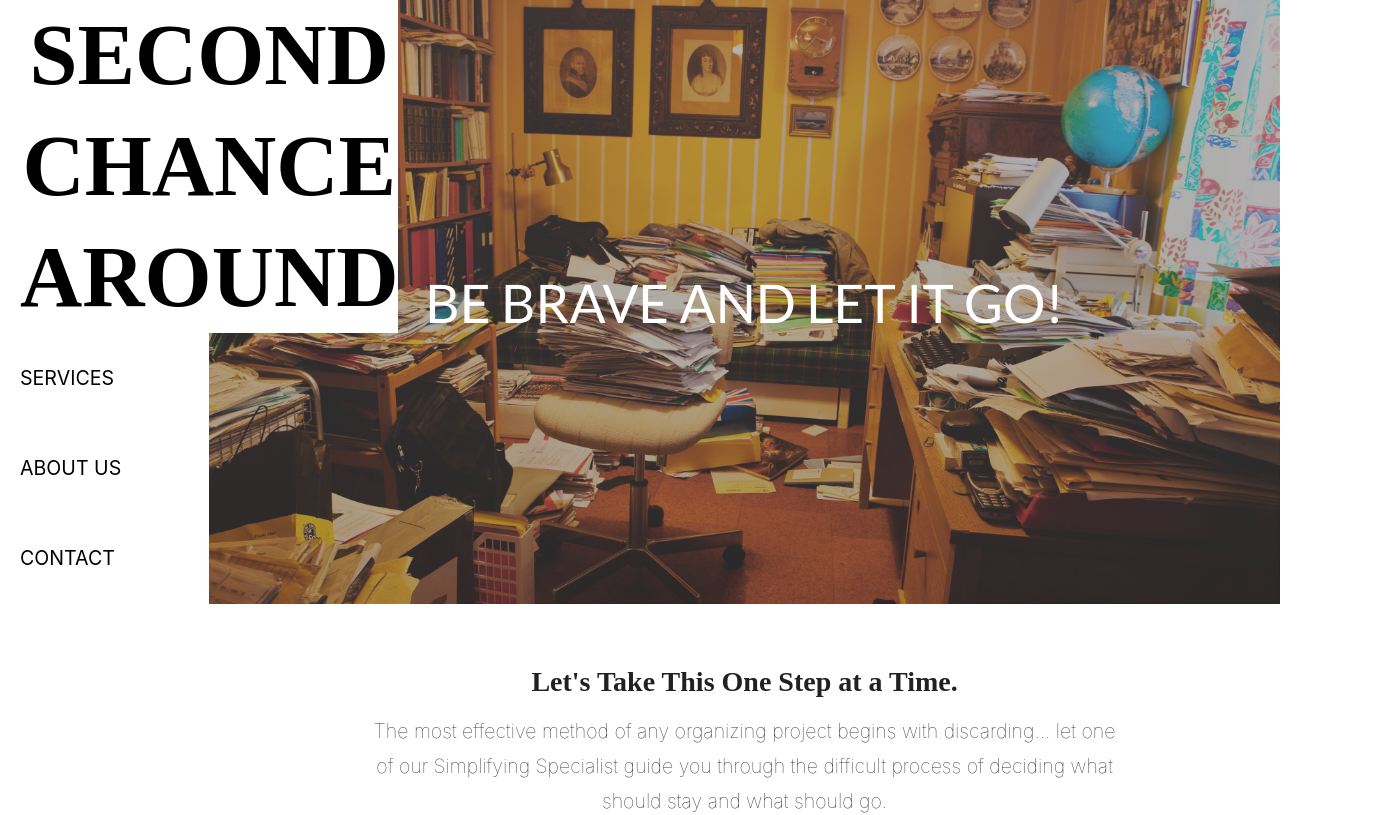
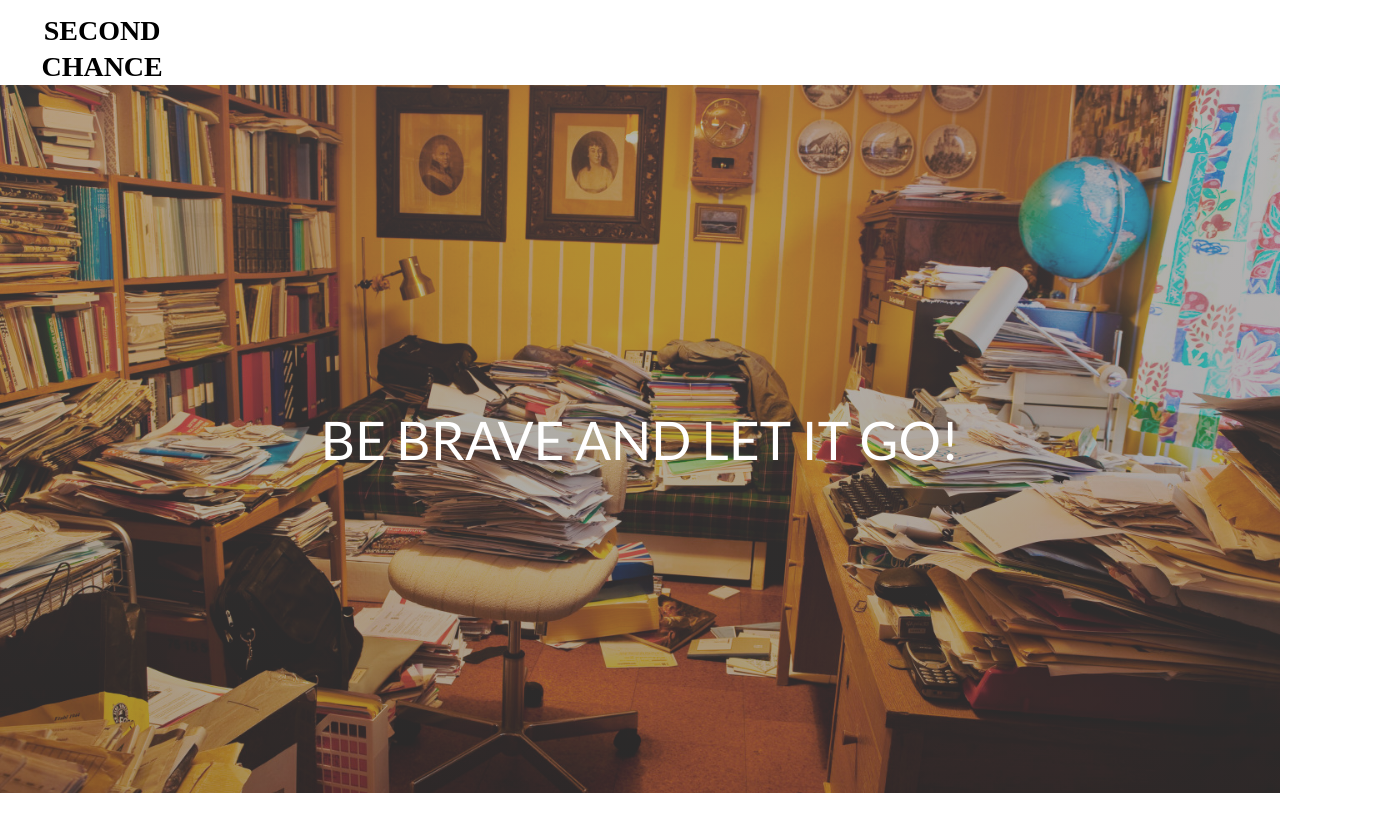
Before and after one commit to BriGuy520/second-chance-around-web, a React app: page / in a window 1280 px wide. Shown: the top 815 px of the page, 1383 px wide, since content can reach past the window. Built offline with nearby package versions, Linux system fonts and the light colour scheme; a web font is replaced by a local one.

Commit message:
trying to change the navigation menu

```diff
--- a/src/App.css
+++ b/src/App.css
@@ -15,7 +15,6 @@ h1 {
 
 .nav-header {
   display: flex;
-  flex-direction: row;
   justify-content: space-between;
   padding: 13px 10px 10px 10px;
 }
@@ -210,36 +209,20 @@ select {
     grid-template-columns: 2fr repeat(10, 1fr);
     grid-template-rows: 80px auto 40px;
     grid-template-areas:
-      "h c c c c c c c c c c c"
-      "m c c c c c c c c c c c"
+      "m m m m m m m m m m m m"
+      "c c c c c c c c c c c c"
+      "c c c c c c c c c c c c"
+      "c c c c c c c c c c c c"
       "f f f f f f f f f f f f"
   }
 
-  .big-head {
-    grid-area: h;
-    background: white;
-    width: 100%;
-  }
-
-  .side-menu {
+  .the-nav {
     grid-area: m;
-    list-style: none;
-    padding: 0 20px 100px 20px;
-    font-size: 1.4em;
-    height: 100vh;
-    position: fixed;
-  }
-
-  .side-menu a {
-    color: black;
-  }
-
-  .side-menu a:hover {
-    color: lightslategrey;
   }
 
   nav li {
-    padding: 35px 0;
+    display: flex;
+    flex-direction: row;
   }
 
   .content {
@@ -247,7 +230,7 @@ select {
   }
 
   .big-head h1 {
-    font-size: 4.4em;
+    font-size: 2.4em;
     text-align: center;
   }
 
--- a/src/components/Header.js
+++ /dev/null
@@ -1,12 +0,0 @@
-import React from 'react';
-import { Link } from 'react-router-dom';
-
-const Header = () => {
-  return (
-    <div className="big-head">
-      <Link to='/'><h1>SECOND<br/>CHANCE<br/>AROUND<br/></h1></Link>
-    </div>
-  );
-}
-
-export default Header;
--- a/src/components/Menu.js
+++ b/src/components/Menu.js
@@ -1,18 +1,21 @@
 import React from 'react';
 import { Link } from 'react-router-dom';
-import Header from './Header';
 
 const Menu = () => {
   return (
-    <div className="side-menu">
-      <Header />
-      <nav>
-          <Link to="/services"><li>SERVICES</li></Link>
-          <Link to="/about"><li>ABOUT US</li></Link>
-          <Link to="/contact"><li>CONTACT</li></Link>
-      </nav>
+    <div className="the-nav">
+      <header>
+        <div className="nav-header">
+          <Link to="/"><h1>SECOND CHANCE AROUND</h1></Link>
+        </div>
+        <nav>
+          <Link to='/services'><li key={1}>SERVICES</li></Link>
+          <Link to='/about'><li key={2}>ABOUT US</li></Link>
+          <Link to='/contact'><li key={3}>CONTACT</li></Link>
+        </nav>
+      </header>
     </div>
-  )
+  );
 }
 
 export default Menu;
--- a/src/components/Navbar.js
+++ b/src/components/Navbar.js
@@ -66,9 +66,9 @@ class Navbar extends Component {
             );
         } else {
             return (
-                <React.Fragment>
+                <div>
                     <Menu />
-                </React.Fragment>
+                </div>
             );
         }
     }
--- a/src/components/contact/General.js
+++ b/src/components/contact/General.js
@@ -5,24 +5,40 @@ const General = ({questionForm, values}) => {
   const [cancelGeneral, setGeneral] = useState(questionForm);
   const [formValues, setValues] = useState(values);
 
-  console.log(formValues);
+  console.log(setValues);
+  const handleSubmit = (e) => {
+    e.preventDefault();
+    console.log(setValues(formValues));
+  }
+
+  const handleChange = (e) => {
+    const target = e.target;
+    const value = target.value;
+    const name = target.name;
+
+    console.log(formValues);
+    console.log(value);
+    console.log(name);
+
+    console.log(setValues(values => ({...values, [name]: value})));
+  }
 
   return (
     <div>
     {cancelGeneral ?
     <div className="general-request close content">
-      <form className="fadein">
+      <form onSubmit={handleSubmit} className="fadein">
         <p>
-          Name*<br/><input type="text" name="fname" value={formValues.fname} onChange={e => setValues({ fname: e.target.value })} /><input type="text" name="lname" value={formValues.lname} onChange={e => setValues({ lname: e.target.value })} /><br/>
-          Email*<br/><input type="text" name="email" value={formValues.email} onChange={e => setValues({ email: e.target.value })} />
+          Name*<br/><input type="text" name="fname" value={formValues.fname} onChange={handleChange} /><input type="text" name="lname" value={formValues.lname} onChange={handleChange} /><br/>
+          Email*<br/><input type="text" name="email" value={formValues.email} onChange={handleChange} />
         </p>
         <p>
-          Subject*<br/><input type="text" name="subject" value={formValues.subject} onChange={e => setValues({ subject: e.target.value })} />
+          Subject*<br/><input type="text" name="subject" value={formValues.subject} onChange={handleChange} />
         </p>
         <p>Message*<br/>
-          <textarea name="details" rows="10" cols="75" value={formValues.message} onChange={e => setValues({ message: e.target.value })}></textarea>
+          <textarea name="message" rows="10" cols="75" value={formValues.message} onChange={handleChange}></textarea>
         </p>
-        <button className="ui button primary" type="submit" value="Submit" onClick={e => setValues(e)}>Submit</button>
+        <button className="ui button primary" type="submit" value="Submit">Submit</button>
         <button onClick={() => setGeneral(false)} className="ui button red">Cancel</button>
       </form>
     </div>
```
Also changed, not shown: src/components/App.js (indentation only).
